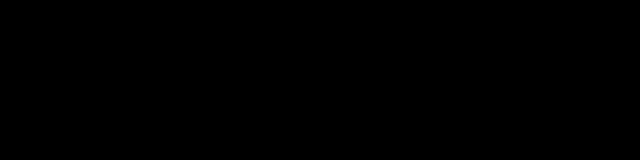
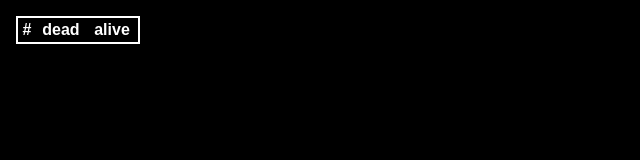
Before and after one commit to bandaloo/gpu-games-of-lives, a website: page index.html in a window 1280 px wide. Shown: the whole page, without its empty margins (0-640 px from the left). Drawn offline with Linux system fonts and the light colour scheme.

Commit message:
automatically adding to table

```diff
--- a/index.html
+++ b/index.html
@@ -6,10 +6,37 @@
         margin: 0;
         background: black;
       }
+
+      .message {
+        position: absolute;
+        top: 0px;
+        z-index: 2;
+        margin-left: 16px;
+        margin-top: 16px;
+        color: white;
+        font-family: sans-serif;
+        width: 120px;
+        user-select: none;
+        background: black;
+        border: 2px solid white;
+      }
+
+      .rules {
+        text-align: center;
+      }
     </style>
   </head>
   <body>
     <canvas id="gl"></canvas>
+    <div class="message">
+      <table id="rulestable" class="rules" style="width:100%">
+        <tr>
+          <th>#</th>
+          <th>dead</th>
+          <th>alive</th>
+        </tr>
+      </table>
+    </div>
   </body>
-  <script src="bundle.js"></script>
+  <script src="bundle.js" type="module"></script>
 </html>
--- a/main.js
+++ b/main.js
@@ -1,6 +1,9 @@
+import { addChecks } from "./rulescontrols.js";
+
 const glslify = require("glslify");
 
 // constants for game of life;
+// TODO move these
 const die = 0;
 const stay = 1;
 const birth = 2;
@@ -46,6 +49,7 @@ let textureFront;
 let dimensions = { width: null, height: null };
 
 window.onload = function() {
+  addChecks();
   const canvas = /** @type {HTMLCanvasElement} */ (document.getElementById(
     "gl"
   ));
@@ -60,7 +64,7 @@ window.onload = function() {
   makeBuffer();
   makeShaders();
   makeTextures();
-  setInitialState();
+  //setInitialState();
 };
 
 /**
```
Also changed, not shown: package.json (+17 -0 lines), 1 other file.
